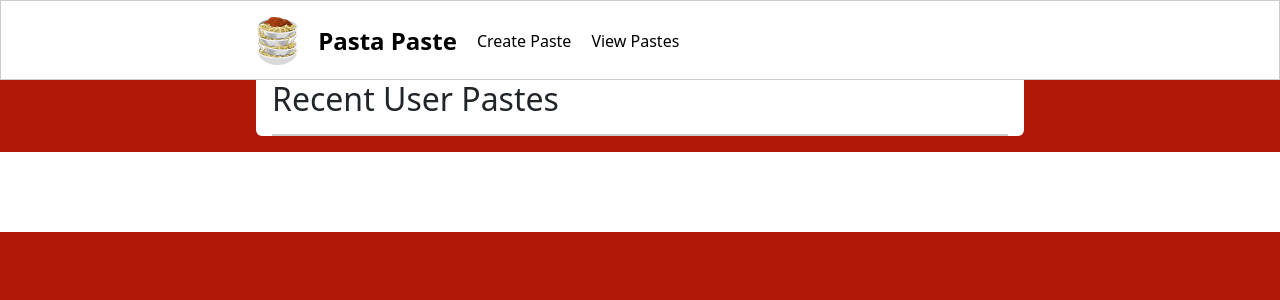
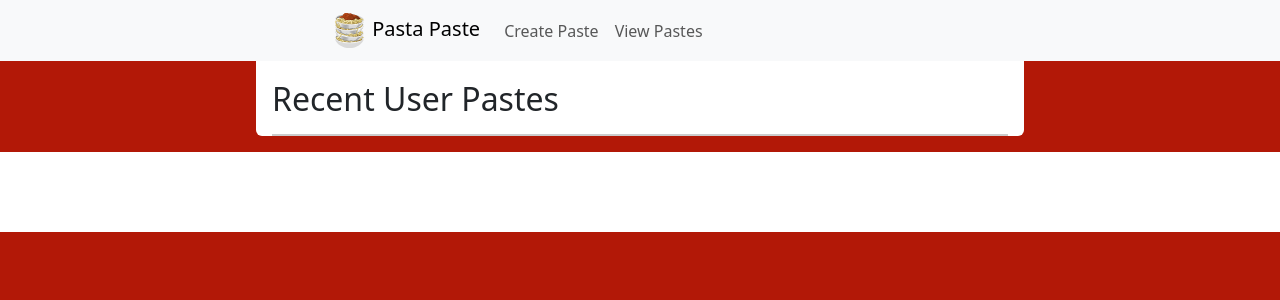
Before and after one commit to LoganHodgins/Pasta-Paste, a Django app: page / in a window 1280 px wide. Shown: the top 300 px of the page. Run offline with Django 4.2, Linux system fonts and the light colour scheme.

Commit message:
bootstrap navbar

```diff
--- a/static/includes/header.css
+++ b/static/includes/header.css
@@ -1,43 +1,16 @@
-.main-nav {
-    display: flex;
-    position: relative;
-    left: 20vw;
-    gap: 20px;
-    align-items: center;
-    height: 5rem;
+.navbar {
+    padding-left: 20rem !important;
 }
 
-.nav-header {
-    position: fixed;
-    top: 0;
-    left: 0;
-    right: 0;
-    background-color: #fff;
-    border: 1px solid #ccc;
-    height: 5rem;
-    margin-bottom: 1rem;
+img {
+    height: 35px;
+    width: 35px;
 }
 
-.main-nav-name,
-.main-nav-link {
-    display: inline;
+.nav-link {
+    transition: none !important;
 }
 
-.main-nav-name {
-    font-weight: bold;
-    font-size: 1.5rem;
+.nav-link:hover {
+    color: black !important;
 }
-
-.main-nav-link {
-    color: #000;
-    text-decoration: none;
-}
-
-.main-nav-link:hover {
-    color: #b21807;
-}
-
-.logo {
-    display: inline-block;
-    height: 60%;
-}
--- a/templates/base.html
+++ b/templates/base.html
@@ -10,11 +10,13 @@
   <link rel="stylesheet" href='{% static "styles.css" %}'>
   <link rel="stylesheet" href='{% static "includes/header.css" %}'>
   <link rel="stylesheet" href='{% static "includes/footer.css" %}'>
+  <link href="https://cdn.jsdelivr.net/npm/bootstrap@5.3.0-alpha1/dist/css/bootstrap.min.css" rel="stylesheet" integrity="sha384-GLhlTQ8iRABdZLl6O3oVMWSktQOp6b7In1Zl3/Jr59b6EGGoI1aFkw7cmDA6j6gD" crossorigin="anonymous">
   {% block css_files %}{% endblock %}
 </head>
 <body>
   {% include "includes/header.html" %}
   {% block content %}{% endblock %}
   {% include "includes/footer.html" %}
+<script src="https://cdn.jsdelivr.net/npm/bootstrap@5.3.0-alpha1/dist/js/bootstrap.bundle.min.js" integrity="sha384-w76AqPfDkMBDXo30jS1Sgez6pr3x5MlQ1ZAGC+nuZB+EYdgRZgiwxhTBTkF7CXvN" crossorigin="anonymous"></script>
 </body>
 </html>
--- a/templates/includes/header.html
+++ b/templates/includes/header.html
@@ -1,10 +1,21 @@
 {% load static %}
-
-<header class="nav-header">
-    <nav class="main-nav">
-        <img class="logo" src="{% static "user_paste/images/food-tasty-pasta.svg" %}" alt="Pasta-Paste logo">
-        <a class="main-nav-name main-nav-link" href="{% url 'index' %}">Pasta Paste</a>
-        <a class="main-nav-link" href="{% url 'user-paste' %}">Create Paste</a>
-        <a class="main-nav-link" href="">View Pastes</a>
-    </nav>
-</header>
+<div class="fixed-top">
+  <nav class="navbar navbar-expand-lg bg-body-tertiary">
+    <div class="container-fluid">
+      <a class="navbar-brand" href="{% url 'index' %}">
+        <img src="{% static "user_paste/images/food-tasty-pasta.svg" %}" alt="Pasta-Paste logo">
+        Pasta Paste
+      </a>
+      <div class="collapse navbar-collapse" id="navbarSupportedContent">
+        <ul class="navbar-nav me-auto mb-2 mb-lg-0">
+          <li class="nav-item">
+            <a class="nav-link" href="{% url 'user-paste' %}">Create Paste</a>
+          </li>
+          <li class="nav-item">
+            <a class="nav-link" href="#">View Pastes</a>
+          </li>
+        </ul>
+      </div>
+    </div>
+  </nav>
+</div>
--- a/user_paste/templates/user_paste/index.html
+++ b/user_paste/templates/user_paste/index.html
@@ -4,7 +4,6 @@
 {% block css_files %}
 <link rel="stylesheet" href='{% static "user_paste/index.css" %}'>
 <link rel="stylesheet" href='{% static "user_paste/main.css" %}'>
-<link href="https://cdn.jsdelivr.net/npm/bootstrap@5.3.0-alpha1/dist/css/bootstrap.min.css" rel="stylesheet" integrity="sha384-GLhlTQ8iRABdZLl6O3oVMWSktQOp6b7In1Zl3/Jr59b6EGGoI1aFkw7cmDA6j6gD" crossorigin="anonymous">
 {% endblock %}
 
 {% block page_title %}
@@ -23,5 +22,4 @@ Pasta Paste
         </ul>
     </div>
 </main>
-<script src="https://cdn.jsdelivr.net/npm/bootstrap@5.3.0-alpha1/dist/js/bootstrap.bundle.min.js" integrity="sha384-w76AqPfDkMBDXo30jS1Sgez6pr3x5MlQ1ZAGC+nuZB+EYdgRZgiwxhTBTkF7CXvN" crossorigin="anonymous"></script>
 {% endblock %}
```
